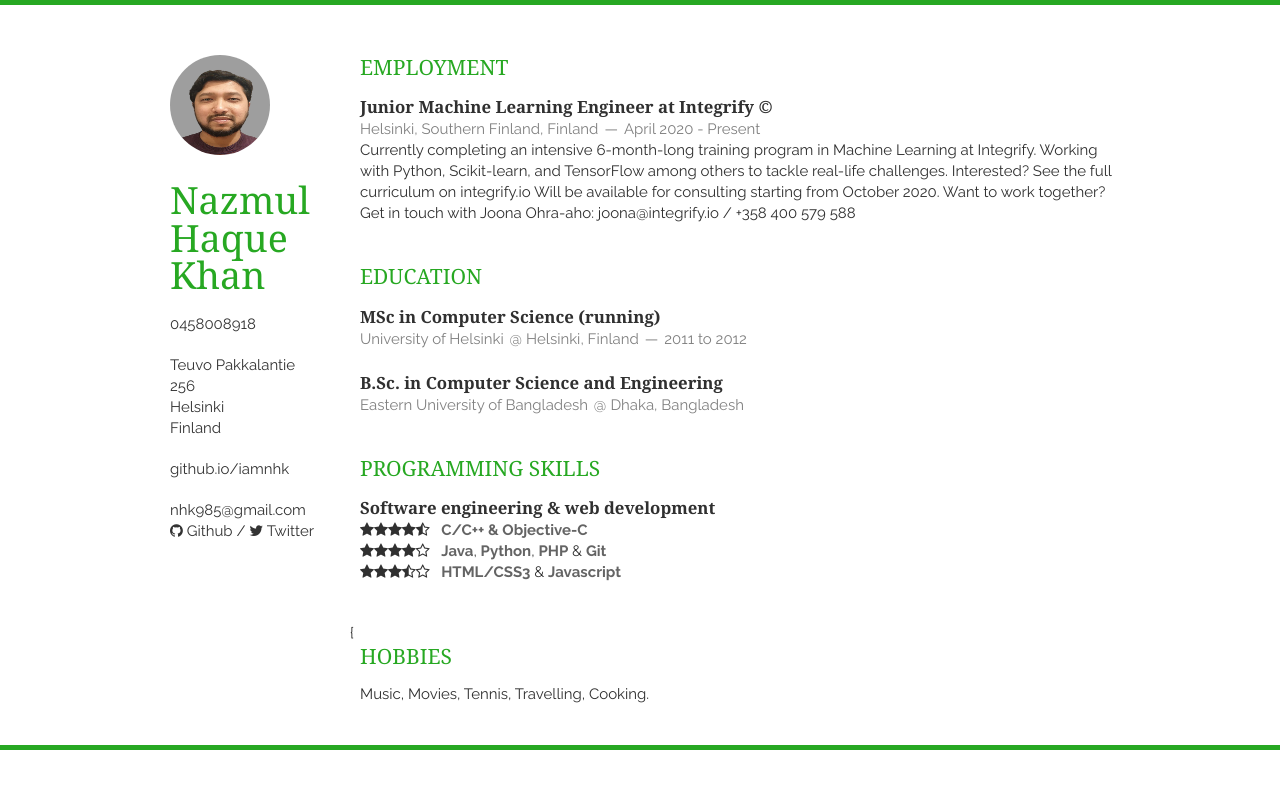
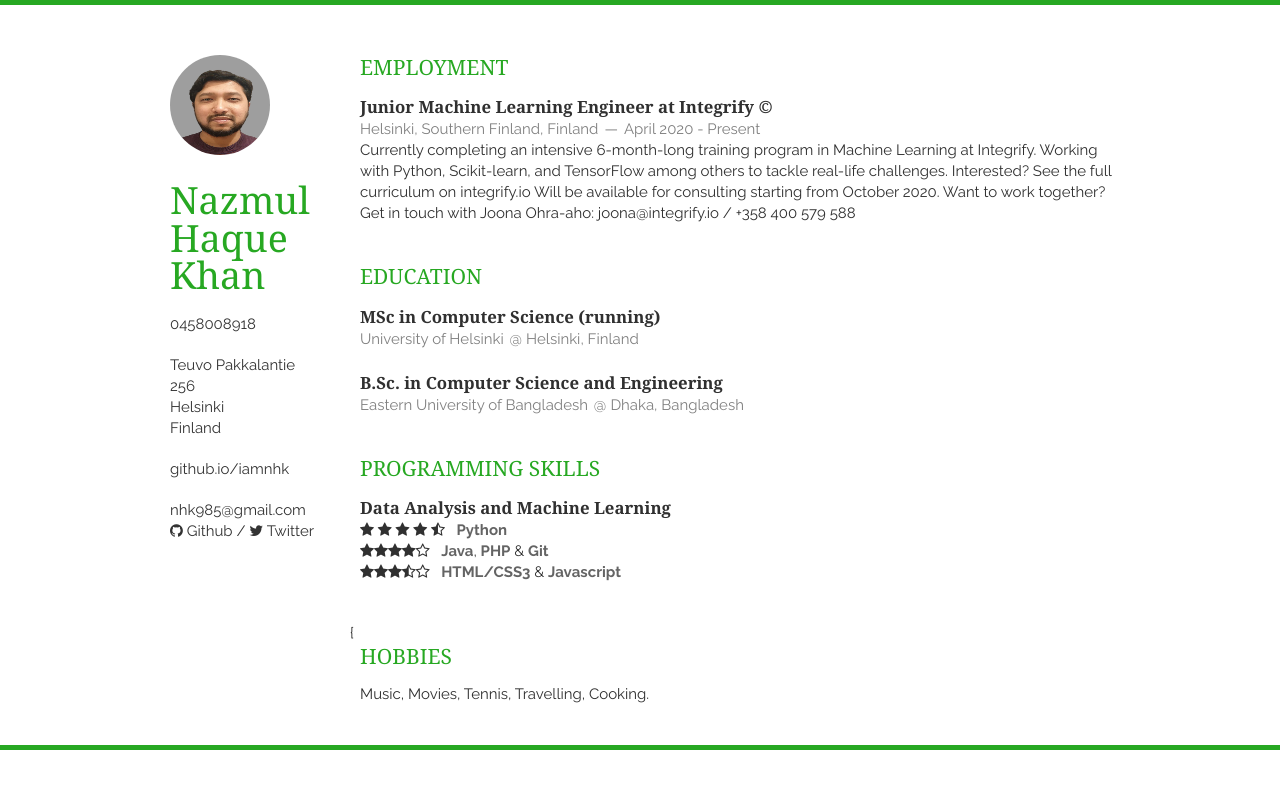
Before and after one commit to iamnhk/iamnhk.github.io, a Jekyll site: the page built from index.html, in a window 1280 px wide. Shown: the top 789 px of the page. Built offline with Jekyll 4.4.1, drawn with Linux system fonts in a browser that asks for light colours; nearby versions of some CDN libraries; the list of posts is cut into pages by our own code.

Commit message:
Minor date change

```diff
--- a/_includes/education.html
+++ b/_includes/education.html
@@ -4,7 +4,7 @@
         <header>
             <h1>MSc in Computer Science (running)</h1>
             <span>University of Helsinki</span>
-            <span><address>Helsinki, Finland</address><time>2011 to 2012</time></span>
+            <span><address>Helsinki, Finland</address></span>
         </header>
         <p>
             <em></em>
--- a/_includes/skills.html
+++ b/_includes/skills.html
@@ -2,14 +2,18 @@
     <h1>Programming Skills</h1>
     <article>
         <header>
-            <h1>Software engineering & web development</h1>
+            <h1>Data Analysis and Machine Learning</h1>
         </header>
         <p>
-            <i class="fa fa-star"></i><i class="fa fa-star"></i><i class="fa fa-star"></i><i class="fa fa-star"></i><i class="fa fa-star-half-o"></i>
-            &nbsp;&nbsp;<em>C/C++ & Objective-C</em>
+            <i class="fa fa-star"></i>
+            <i class="fa fa-star"></i>
+            <i class="fa fa-star"></i>
+            <i class="fa fa-star"></i>
+            <i class="fa fa-star-half-o"></i>
+            &nbsp;&nbsp;<em>Python </em>
         <p>
             <i class="fa fa-star"></i><i class="fa fa-star"></i><i class="fa fa-star"></i><i class="fa fa-star"></i><i class="fa fa-star-o"></i>
-            &nbsp;&nbsp;<em>Java</em>, <em>Python</em>, <em>PHP</em> &amp; <em>Git</em>
+            &nbsp;&nbsp;<em>Java</em>, <em>PHP</em> &amp; <em>Git</em>
         </p>
         <p>
             <i class="fa fa-star"></i><i class="fa fa-star"></i><i class="fa fa-star"></i><i class="fa fa-star-half-o"></i><i class="fa fa-star-o"></i>
```
